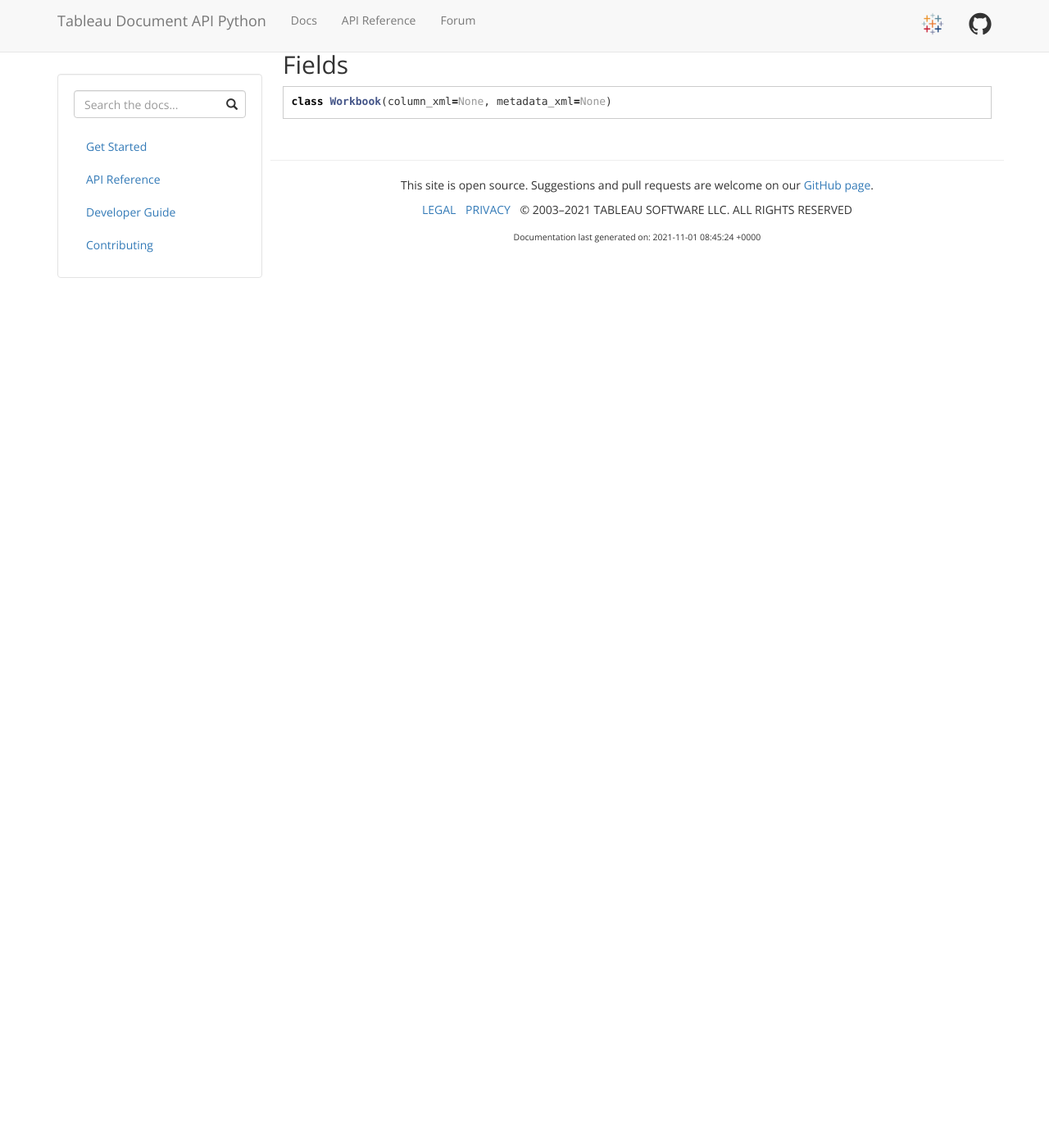
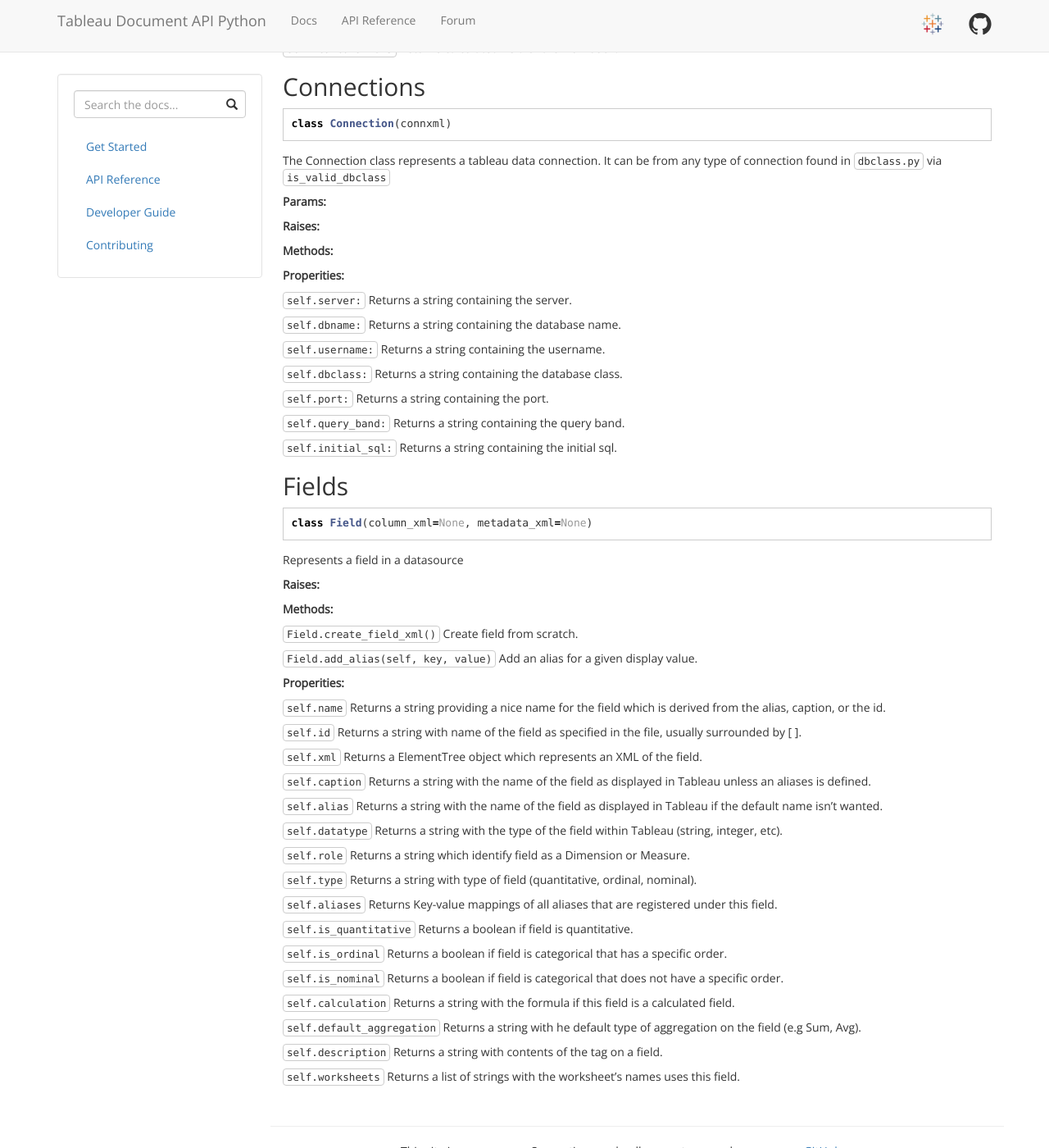
Before and after one commit to tableau/document-api-python, a Jekyll site: the page built from docs/docs/api-ref.md, in a window 1280 px wide and 1400 px high, scrolled down 1333 px. Shown: the whole window at 82% size. Built offline with Jekyll 4.4.1, drawn with Linux system fonts in a browser that asks for light colours; nearby versions of some CDN libraries; before the commit the page ends 1659 px from its top, so only the background shows below that; some of the changed text lies outside the part shown.

Commit message:
Update documentation according to code

````diff
--- a/docs/docs/api-ref.md
+++ b/docs/docs/api-ref.md
@@ -38,10 +38,43 @@
 
 `self.filename:` Returns the filename of the workbook.
 
+`self.shapes` Returns a list of strings with the names of shapes found in the workbook.
+
 ## Datasources
 ```python
 class Datasource(dsxml, filename=None)
 ```
+A class representing Tableau Data Sources, embedded in workbook files or in TDS files.
+
+**Params:**
+
+**Raises:**
+
+**Methods:**
+
+`Datasource.save(self)` Saves any changes to the datasource to the existing file.
+
+`Datasource.save_as(self)` Saves any changes to the datasource to a new file specified by the `new_file` parameter.
+
+`Datasource.add_field(self, name, datatype, role, field_type, caption)` Adds a base field object with the given values.
+
+`Datasource.remove_field(self, field)` Remove a given field.
+
+`Datasource.add_calculation(self, caption, formula, datatype, role, type)` Adds a calculated field with the given values.
+
+**Properities:**
+
+`self.name` Returns string with the name of datasource.
+
+`self.version` Returns string of daatasource's version.
+
+`self.caption` Returns string of user defined name of datasource if exists.
+
+`self.connections` Returns list of connections are used in workbook.
+
+`self.fileds` Returns key-value result of field name and their attributes.
+
+`self.calculations` Returns calculated field of the workbook.
 
 ## Connections
 ```python
@@ -74,5 +107,49 @@
 
 ## Fields
 ```python
-class Workbook(column_xml=None, metadata_xml=None)
+class Field(column_xml=None, metadata_xml=None)
 ```
+
+Represents a field in a datasource
+
+**Raises:**
+
+**Methods:**
+
+`Field.create_field_xml()` Create field from scratch.
+
+`Field.add_alias(self, key, value)` Add an alias for a given display value.
+
+**Properities:**
+
+`self.name` Returns a string providing a nice name for the field which is derived from the alias, caption, or the id.
+
+`self.id` Returns a string with name of the field as specified in the file, usually surrounded by [ ].
+
+`self.xml` Returns a ElementTree object which represents an XML of the field.
+
+`self.caption` Returns a string with the name of the field as displayed in Tableau unless an aliases is defined.
+
+`self.alias` Returns a string with the name of the field as displayed in Tableau if the default name isn't wanted.
+
+`self.datatype` Returns a string with the type of the field within Tableau (string, integer, etc).
+
+`self.role` Returns a string which identify field as a Dimension or Measure.
+
+`self.type` Returns a string with type of field (quantitative, ordinal, nominal).
+
+`self.aliases` Returns Key-value mappings of all aliases that are registered under this field.
+
+`self.is_quantitative` Returns a boolean if field is quantitative.
+
+`self.is_ordinal` Returns a boolean if field is categorical that has a specific order.
+
+`self.is_nominal` Returns a boolean if field is categorical that does not have a specific order.
+
+`self.calculation` Returns a string with the formula if this field is a calculated field.
+
+`self.default_aggregation` Returns a string with he default type of aggregation on the field (e.g Sum, Avg).
+
+`self.description` Returns a string with contents of the <desc> tag on a field.
+
+`self.worksheets` Returns a list of strings with the worksheet's names uses this field.
--- a/tableaudocumentapi/datasource.py
+++ b/tableaudocumentapi/datasource.py
@@ -184,14 +184,17 @@
 
     @property
     def name(self):
+        """ Name of the datasource. """
         return self._name
 
     @property
     def version(self):
+        """ Version of the datasource. """
         return self._version
 
     @property
     def caption(self):
+        """ User defined name for the datasourse. """
         return self._caption
 
     @caption.setter
@@ -206,6 +209,7 @@
 
     @property
     def connections(self):
+        """ List of connections are used in workbook. """
         return self._connections
 
     def clear_repository_location(self):
@@ -215,6 +219,7 @@
 
     @property
     def fields(self):
+        """ Key-value result of field's names and its attributes. Dict. """
         if not self._fields:
             self._refresh_fields()
         return self._fields
--- a/tableaudocumentapi/field.py
+++ b/tableaudocumentapi/field.py
@@ -215,7 +215,7 @@
 
     @property
     def type(self):
-        """ Dimension or Measure """
+        """ Type of field (quantitative, ordinal, nominal) """
         return self._type
 
     @type.setter
@@ -336,6 +336,7 @@
 
     @property
     def worksheets(self):
+        """ Worksheets which uses field. """
         return list(self._worksheets)
 
     ######################################
````
